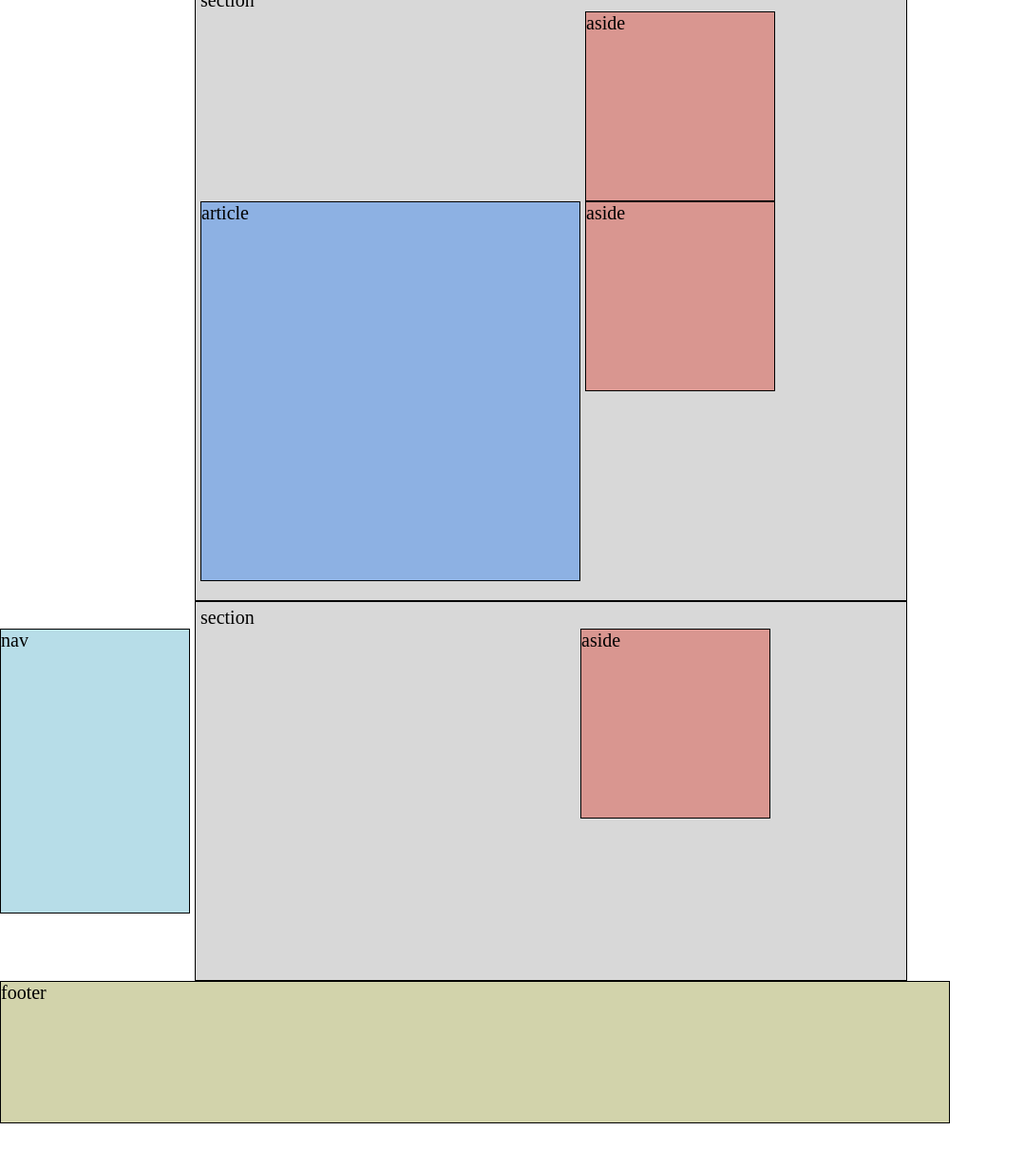
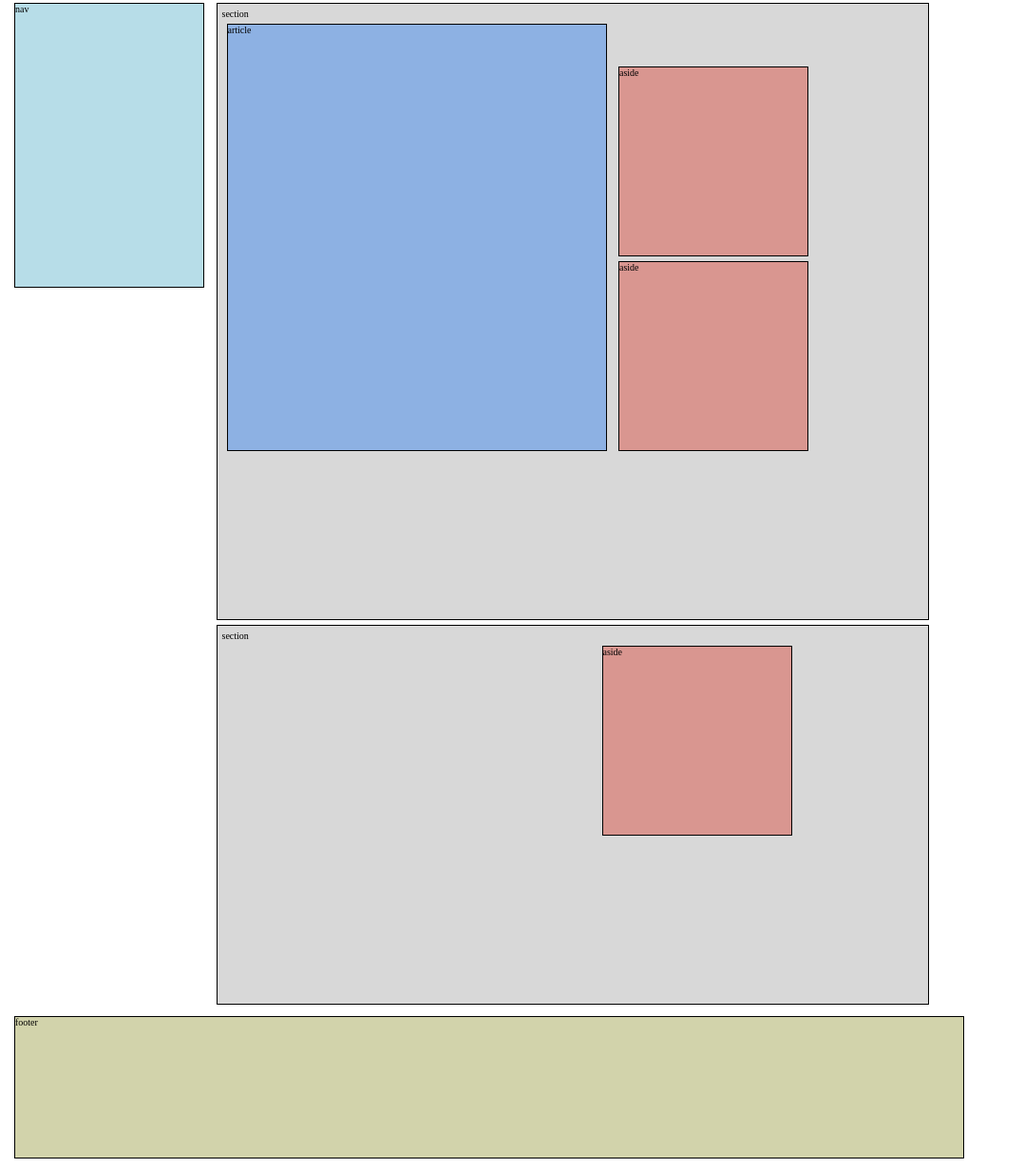
Before and after one commit to Sylvie-B/structure, a plain HTML site: page index.html in a window 1280 px wide. Shown: the part 167-1397 px from the top of the page at 95% size, without its empty margins (0-1078 px from the left). Before the commit the page ends 1350 px from the top, so only its background shows below. Drawn offline with Linux system fonts and the light colour scheme.

Commit message:
avec overflow

```diff
--- a/style.css
+++ b/style.css
@@ -1,7 +1,6 @@
 *{
     margin: 0;
     padding: 0;
-    font-size: 20px;
     box-sizing: border-box;
 }
 
@@ -9,8 +8,15 @@ html{
     font-size: 62.5%;
 }
 
+body{
+    margin: 10px;
+    width: 100%;
+}
+
 header, nav, section, article, aside, footer{
     border: 1px solid black;
+    overflow: hidden;
+    margin: 5px;
 }
 
 .no-border{
@@ -19,9 +25,10 @@ header, nav, section, article, aside, footer{
 }
 
 header{
-    width: 100rem;
-    height: 15rem;
+    width: 100em;
+    height: 15em;
     background-color: #fbd8bc;
+
 }
 
 .container{
@@ -29,22 +36,23 @@ header{
 }
 
 nav{
-    width: 20rem;
-    height: 30rem;
+    width: 20em;
+    height: 30em;
     background-color: #b7dde8;
     display: inline-block;
+    margin-bottom: 76em;
 }
 
 section{
     background-color: #d8d8d8;
-    width: 75rem;
+    width: 75em;
     padding: 5px;
 }
 
 article{
     background-color: #8db1e3;
-    width: 40rem;
-    height: 40rem;
+    width: 40em;
+    height: 45em;
     display: inline-block;
 }
 
@@ -54,24 +62,24 @@ article{
 
 aside{
     background-color: #d99690;
-    width: 20rem;
-    height: 20rem;
+    width: 20em;
+    height: 20em;
 }
 
 footer{
     background-color: #d2d3ab;
-    width: 100rem;
-    height: 15rem;
+    width: 100em;
+    height: 15em;
 }
 
 .top-section{
-    height: 65rem;
+    height: 65em;
 }
 
 .bottom-section{
-    height: 40rem;
+    height: 40em;
 }
 
 .bottom-section aside{
-    margin-left: 40rem;
+    margin-left: 40em;
 }
```
